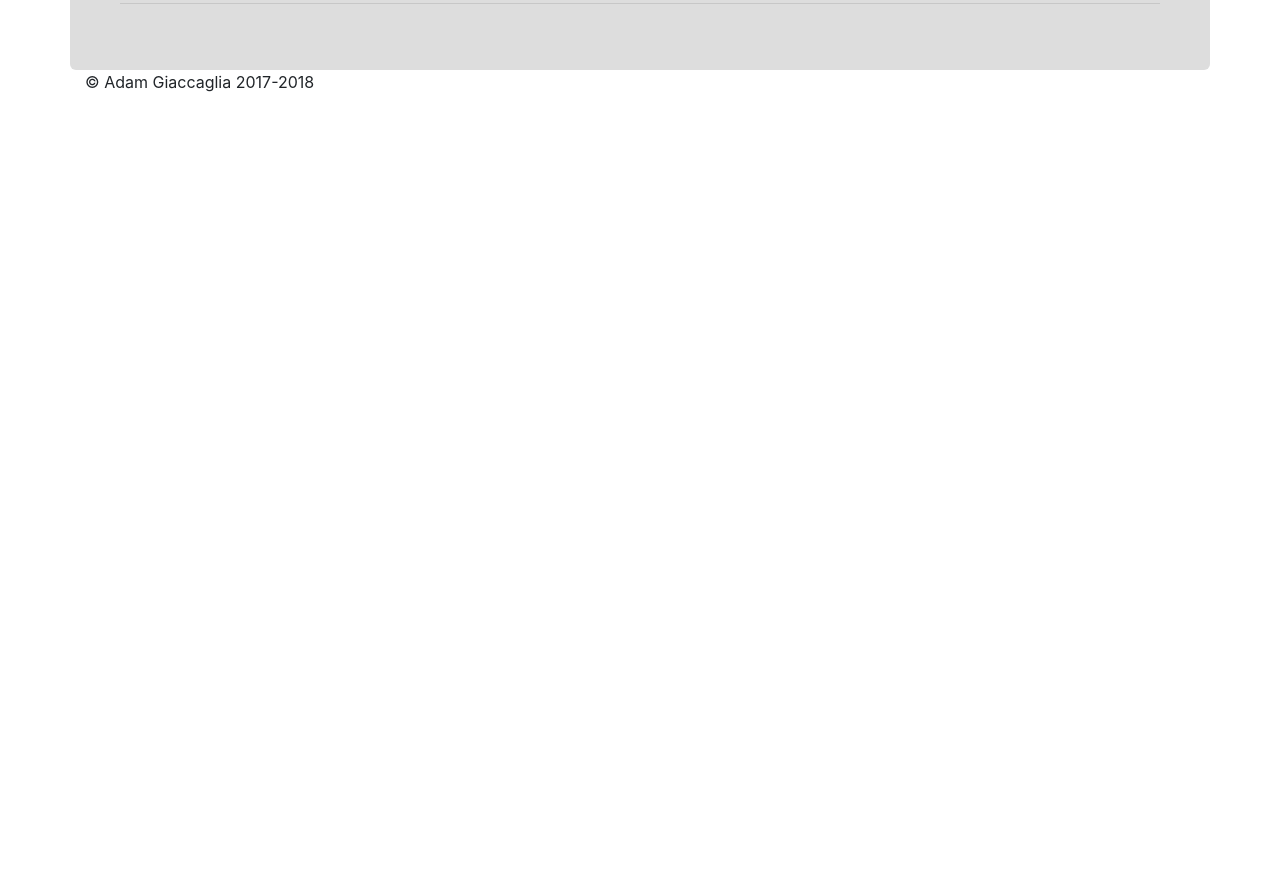
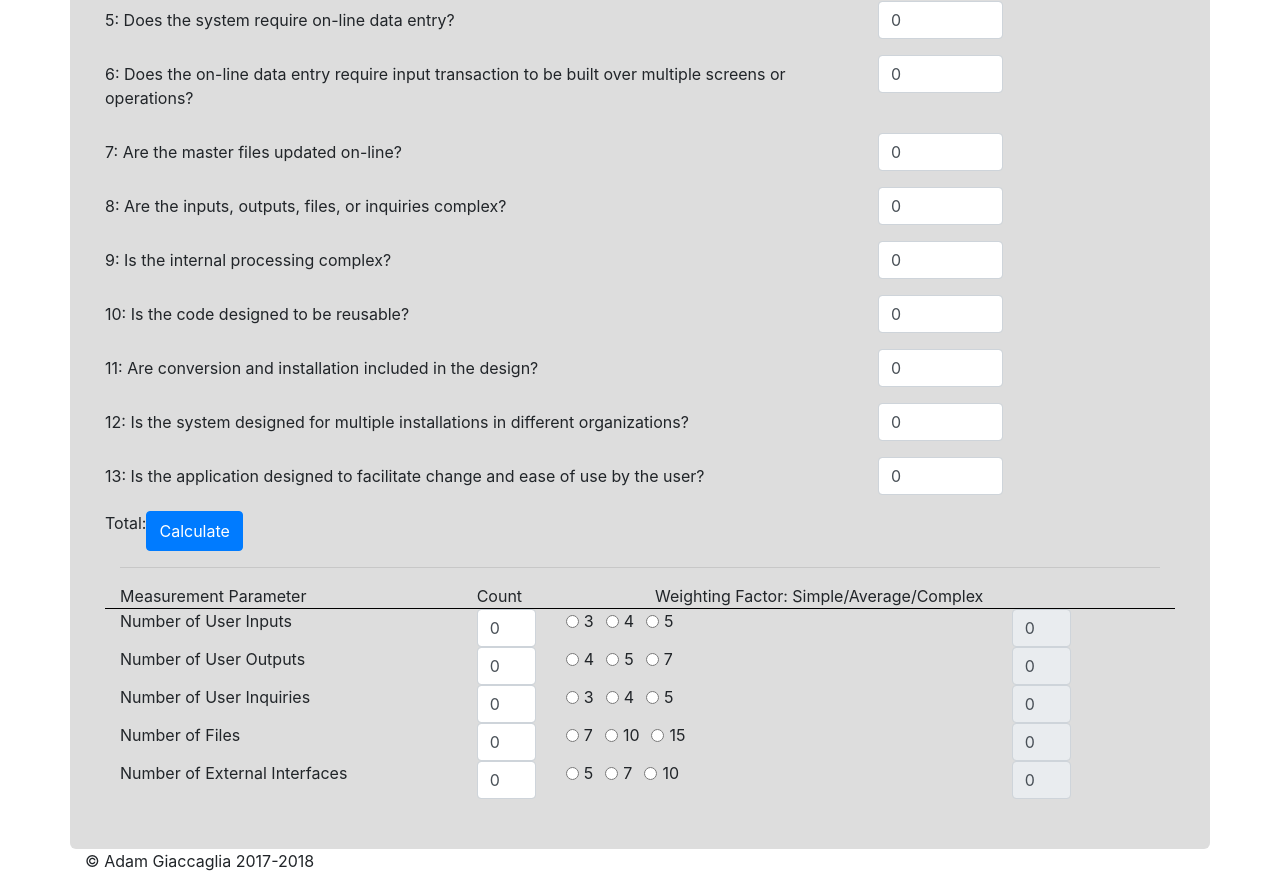
Before and after one commit to aggiacca/CIS376-TermProject, an Angular app in the folder software-metric-tools/: page /function-points in a window 1280 px wide. Shown: the part 580-1469 px from the top of the page. Before the commit the page ends 800 px from the top, so only its background shows below. Built offline with nearby package versions, Linux system fonts and the light colour scheme.

Commit message:
funtion point progress

```diff
--- a/software-metric-tools/src/app/function-points-calculator/function-points-calculator.component.html
+++ b/software-metric-tools/src/app/function-points-calculator/function-points-calculator.component.html
@@ -34,5 +34,28 @@
 </div>
 
 
+<hr>
 
-<hr>
+<div class="row" style="border-bottom: black solid 1px;">
+  <div class="col-md-4">Measurement Parameter</div>
+  <div class="col-md-2">Count</div>
+  <div class="col-md-5"> Weighting Factor: Simple/Average/Complex</div>
+</div>
+
+<form>
+  <div class="row" *ngFor="let param of parameters">
+    <div class="col-md-4">{{param.name}}</div>
+    <div class="col-md-1">
+      <input type="number" class="form-control" name="numInputs" [(ngModel)]="param.count" placeholder="#">
+    </div>
+    <div class="col-md-5">
+      <div class="form-check form-check-inline" *ngFor="let num of param.weightFactors">
+        <input class="form-check-input" type="radio" name="inlineRadioOptions" id="inlineRadio1" [value]="num">
+        <label class="form-check-label" for="inlineRadio1">{{num}}</label>
+      </div>
+    </div>
+    <div class="col-md-1">
+      <input type="number" class="form-control" name="numInputsTotal" [(ngModel)]="param.weightedTotal"  readonly>
+    </div>
+  </div>
+</form>
--- a/software-metric-tools/src/app/function-points-calculator/function-points-calculator.component.ts
+++ b/software-metric-tools/src/app/function-points-calculator/function-points-calculator.component.ts
@@ -1,5 +1,6 @@
 import { Component, OnInit } from '@angular/core';
 import {Question} from "../models/Question";
+import {WeightedParameter} from "../models/weighted-parameter";
 
 @Component({
   selector: 'app-function-points-calculator',
@@ -12,35 +13,30 @@ export class FunctionPointsCalculatorComponent implements OnInit {
     new Question("Does the system require reliable backup and recovery?",0),
     new Question("Are data communication required?", 0),
     new Question("Are there distributed processing functions?",0),
-      new Question("Is performance critical?", 0),
-    //     new Question("Will the system run in an existing heavily utilized operational environment?",
-    // "Does the system require on-line data entry?",
-    // "Does the on-line data entry require input transaction to be built over multiple screens or operations?",
-    // "Are the master files updated on-line?",
-    // "Are the inputs, outputs, files, or inquiries complex?",
-    // "Is the internal processing complex?",
-    // "Is the code designed to be reusable?",
-    // "Are conversion and installation included in the design?",
-    // "Is the system designed for multiple installations in different organizations?",
-    // "Is the application designed to facilitate change and ease of use by the user?"
+    new Question("Is performance critical?", 0),
+    new Question("Will the system run in an existing heavily utilized operational environment?", 0),
+    new Question("Does the system require on-line data entry?", 0),
+    new Question("Does the on-line data entry require input transaction to be built over multiple screens or operations?", 0),
+    new Question("Are the master files updated on-line?", 0),
+    new Question("Are the inputs, outputs, files, or inquiries complex?", 0),
+    new Question("Is the internal processing complex?", 0),
+    new Question("Is the code designed to be reusable?", 0),
+    new Question("Are conversion and installation included in the design?", 0),
+    new Question("Is the system designed for multiple installations in different organizations?", 0),
+    new Question("Is the application designed to facilitate change and ease of use by the user?", 0)
   ];
-  question0: number = 0;
-  question1: number= 1;
-  question2: number;
-  question3: number;
-  question4: number;
-  question5: number;
-  question6: number;
-  question7: number;
-  question8: number;
-  question9: number;
-  question10: number;
-  question11: number;
-  question12: number;
-  question13: number;
-  question14: number;
+
+  parameters: Array<WeightedParameter> =[
+    new WeightedParameter("Number of User Inputs", [3,4,5], 0,0),
+    new WeightedParameter("Number of User Outputs", [4,5,7], 0,0),
+    new WeightedParameter("Number of User Inquiries", [3,4,5], 0,0),
+    new WeightedParameter("Number of Files", [7,10,15], 0,0),
+    new WeightedParameter("Number of External Interfaces", [5,7,10], 0,0)
+  ];
 
   questionaireTotal: number;
+
+  numInputsCount: number;
 
   constructor() { }
 
--- /dev/null
+++ b/software-metric-tools/src/app/models/weighted-parameter.ts
@@ -0,0 +1,8 @@
+export class WeightedParameter{
+  constructor(public name: string,
+              public weightFactors: Array<number>,
+              public count: number,
+              public weightedTotal: number){
+
+  }
+}
```
